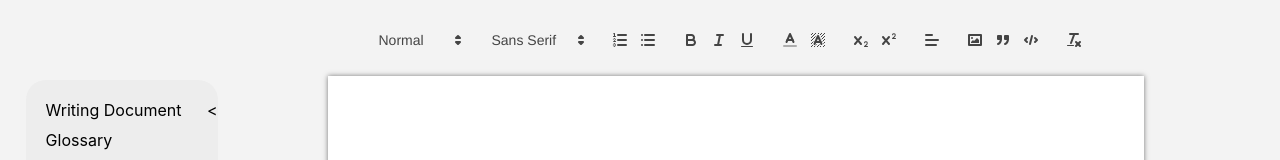
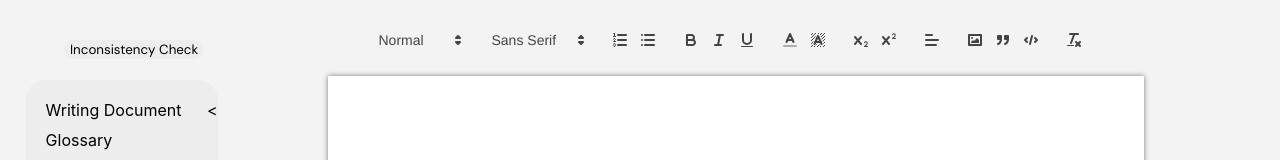
Before and after one commit to parkelin/bookmarked, a React (Create React App) app in the folder bookmarked-app/: page /writingdoc in a window 1280 px wide. Shown: the top 160 px of the page. Built offline with nearby package versions, Linux system fonts and the light colour scheme.

Commit message:
inconsistency popup

```diff
--- /dev/null
+++ b/bookmarked-app/src/pages/WritingDoc/InconsistencyPopup.js
@@ -0,0 +1,16 @@
+import React from 'react';
+import '../Character/Character.css'
+import './WritingDoc.css'
+
+const InconsistencyPopup = ({ handleCloseInconsistencyPopup, editorContent }) => {
+    return (
+    <div className='inconsistency-popup'>
+        <button className='small-close' onClick={handleCloseInconsistencyPopup}>X</button>
+        <div className="inconsistency-popup-text">
+                <h1 className="character-name-small">Inconsistency Found</h1>
+                <h3 className="caption-small">Current Text: {editorContent}</h3>
+            </div>
+    </div>
+    )
+}
+export default InconsistencyPopup
--- a/bookmarked-app/src/pages/WritingDoc/TextEditor.js
+++ b/bookmarked-app/src/pages/WritingDoc/TextEditor.js
@@ -21,6 +21,7 @@ export default function TextEditor({
   onClickFindShortcut,
   setHighlightedText,
   onClickCreateShortcut,
+  setEditorContent
 }) {
   const [contextMenuPos, setContextMenuPos] = useState({ x: 0, y: 0 });
   const [showContextMenu, setShowContextMenu] = useState(false);
@@ -51,7 +52,13 @@ export default function TextEditor({
 
     editor.addEventListener("contextmenu", handleRightClick);
     editor.addEventListener("mousedown", handleMouseDown);
-  }, []);
+
+    quill.on("text-change", function () {
+      const editorContent = quill.getText();
+      setEditorContent(editorContent); // Update editor content
+    });
+
+  }, [setEditorContent, setHighlightedText]);
 
   const handleRightClick = (e) => {
     e.preventDefault();
--- a/bookmarked-app/src/pages/WritingDoc/WritingDoc.css
+++ b/bookmarked-app/src/pages/WritingDoc/WritingDoc.css
@@ -64,8 +64,36 @@ body {
     box-shadow: 0px 6px 15px rgba(0, 0, 0, 0.25);
     border-radius: 20px;
 }
+
+.inconsistency-button {
+    position: absolute;
+    font-family: 'DM Sans';
+    background-color: #EDEDED;
+    border-radius: 20px;
+    border:none;
+    top: 5%;
+    left: 5%; /* Adjust this value to move the button more to the left */
+}
+
+
+.inconsistency-popup {
+    position: absolute;
+    width: 550px;
+    height: 150px;
+    left: 875px;
+    top: 100px;
+    background: #F7F7F7;
+    box-shadow: 0px 6px 15px rgba(0, 0, 0, 0.25);
+    border-radius: 20px;
+}
 .no-character-found-text {
     font-family: 'DM Sans';
     margin-left: 50px;
     color: grey;
 }
+
+.inconsistency-popup-text {
+    font-family: 'DM Sans';
+    /* need to change */
+    display:block;
+}
--- a/bookmarked-app/src/pages/WritingDoc/WritingDoc.js
+++ b/bookmarked-app/src/pages/WritingDoc/WritingDoc.js
@@ -5,6 +5,7 @@ import Navbar from "../../components/Navbar";
 import { useCharacters } from "../Character/CharacterContext";
 import CharacterShortcut from "./CharacterShortcut";
 import EditCharacter from "./EditCharacterShortcut";
+import InconsistencyPopup from './InconsistencyPopup';
 
 function WritingDoc({ navbarIsOpen, toggleNavbar }) {
   const [isEditorMoved, setIsEditorMoved] = useState(false);
@@ -13,6 +14,9 @@ function WritingDoc({ navbarIsOpen, toggleNavbar }) {
   const [isCreateShortcutOpened, setIsCreateShortcutOpened] = useState(false);
   const [highlightedText, setHighlightedText] = useState("");
   const [currentCharacterData, setCurrentCharacterData] = useState(undefined);
+  const [showInconsistencyPopup, setShowInconsistencyPopup] = useState(false); // Added state for inconsistency popup
+  const [editorContent, setEditorContent] = useState(""); // State to store current editor content
+
 
   const { getCharacter } = useCharacters();
 
@@ -52,6 +56,25 @@ function WritingDoc({ navbarIsOpen, toggleNavbar }) {
     }
   };
 
+  const handleCheckInconsistencies = () => {
+    // Implement logic to check inconsistencies here
+    if(editorContent.trim() !== "") {
+      toggleNavbar();
+      moveEditor();
+      setShowInconsistencyPopup(true);
+    } else {
+      // TODO no consistency/no text in editor
+    }
+
+  };
+
+  // Function to close inconsistency popup
+  const handleCloseInconsistencyPopup = () => {
+    toggleNavbar();
+    moveEditor();
+    setShowInconsistencyPopup(false);
+  };
+
   // load in the top of the page - elin
   useEffect(() => {
     window.scrollTo(0, 0);
@@ -62,11 +85,23 @@ function WritingDoc({ navbarIsOpen, toggleNavbar }) {
       <div className="welcome">
         <Navbar isOpen={navbarIsOpen} toggleNavbar={toggleNavbar} />
         <div className="main-content">
+        <div className="inconsistency-button-container">
+            <button className="inconsistency-button" onClick = {handleCheckInconsistencies}>
+              Inconsistency Check
+            </button>
+          </div>
+          {showInconsistencyPopup && (
+          <InconsistencyPopup
+            handleCloseInconsistencyPopup = {handleCloseInconsistencyPopup}
+            editorContent= {editorContent}
+          />
+        )}
           <TextEditor
             isEditorMoved={isEditorMoved}
             onClickFindShortcut={handleOpenShortcut}
             setHighlightedText={setHighlightedText}
             onClickCreateShortcut={handleCreateShortcut}
+            setEditorContent={setEditorContent}
           />
         </div>
         {isShortcutOpened && (
```
